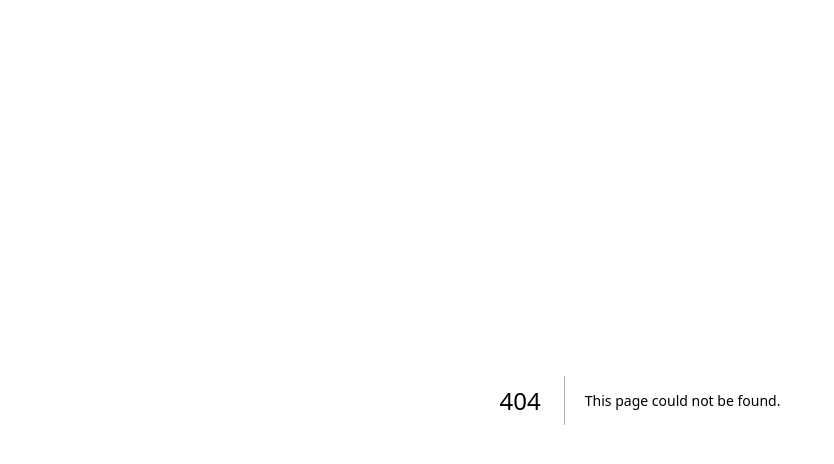
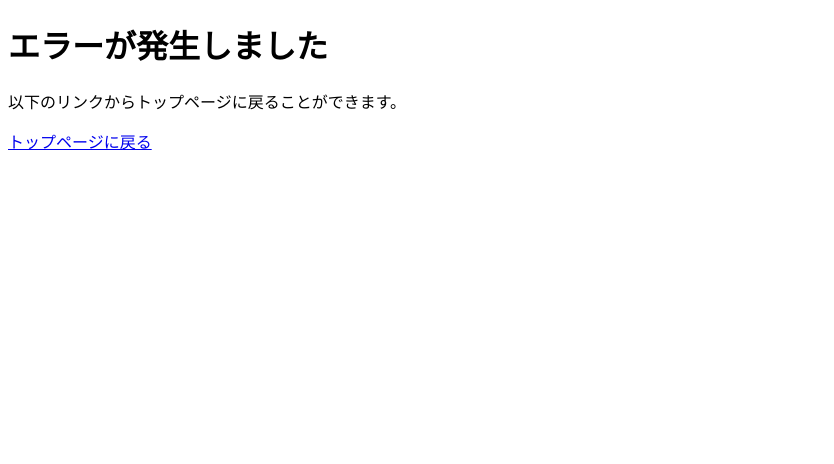
Before and after one commit to shirotamaki/outdoor-heart-sutra, a Next.js app in the folder frontend/: page /error in a window 1280 px wide. Before the commit this address had no page. Shown: the top 464 px of the page, without its empty margins (0-834 px from the left). Built offline with nearby package versions, Linux system fonts and the light colour scheme.

Commit message:
⚡️ errorページを用意する

```diff
--- /dev/null
+++ b/frontend/src/pages/error.tsx
@@ -0,0 +1,14 @@
+import { NextPage } from 'next'
+import Link from 'next/link'
+
+const ErrorPage: NextPage = () => {
+  return (
+    <div>
+      <h1>エラーが発生しました</h1>
+      <p>以下のリンクからトップページに戻ることができます。</p>
+      <Link href="/">トップページに戻る</Link>
+    </div>
+  )
+}
+
+export default ErrorPage
```
